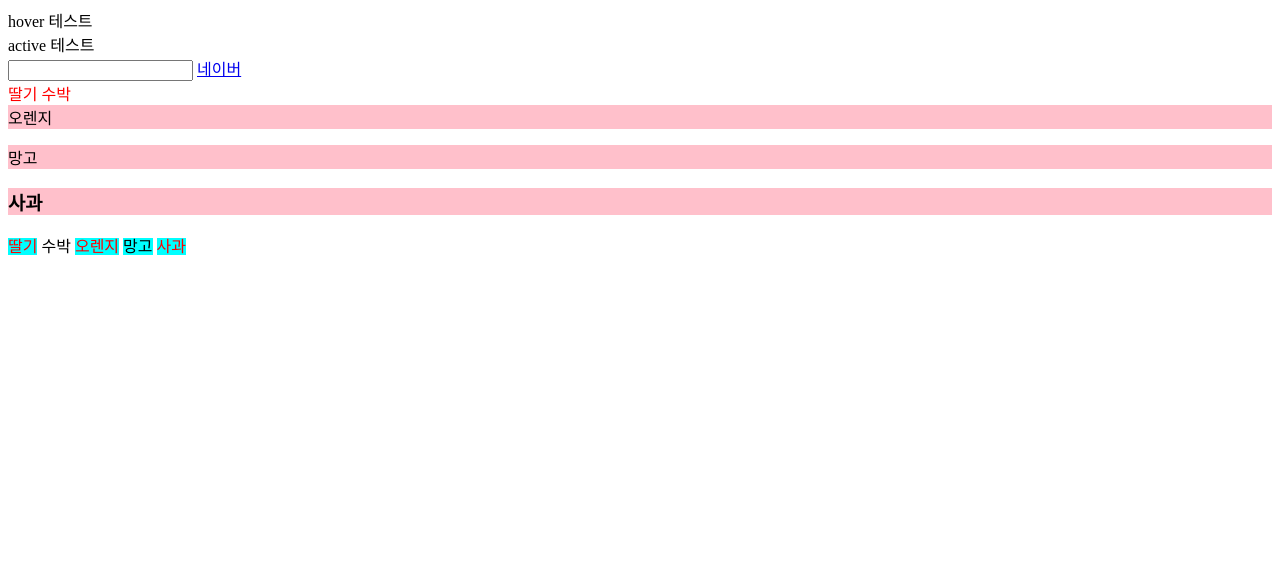
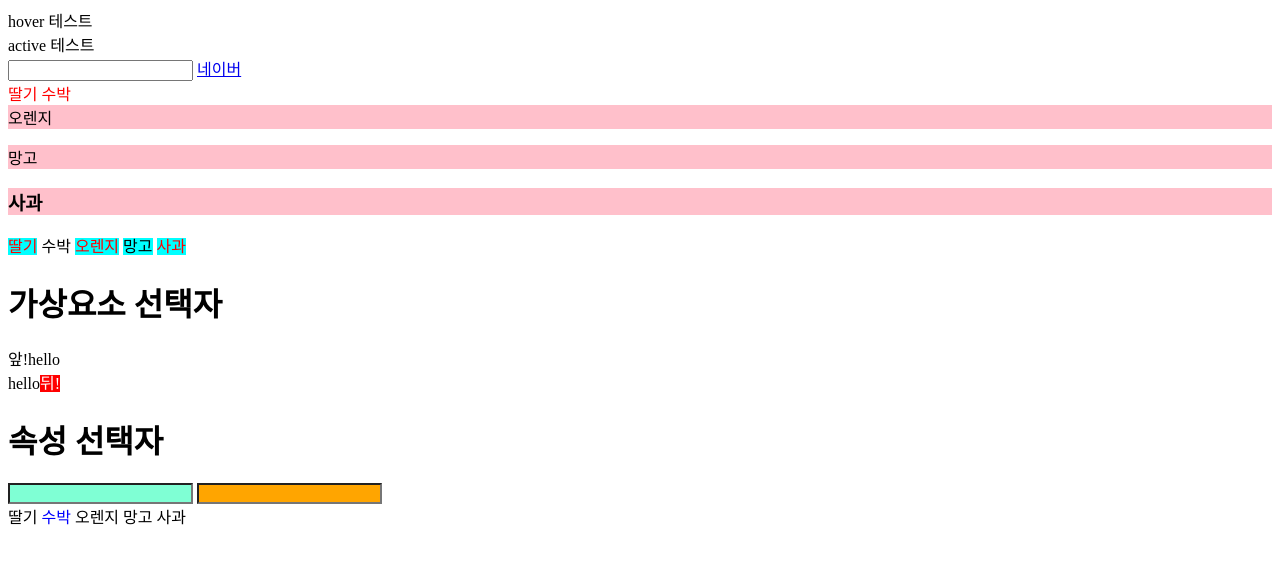
Before and after one commit to zyam1/jiwon-Sesac, a web app: file htmlCssJs/css_selector.html in a window 1280 px wide. Shown: the top 564 px of the page. Run offline with its HTML, style and script files only (its server is not run), Linux system fonts and the light colour scheme.

Commit message:
study:가상요소,속성 선택자

```diff
--- a/htmlCssJs/Css/css_selector.css
+++ b/htmlCssJs/Css/css_selector.css
@@ -40,3 +40,29 @@
 .fruits *:not(span){
     background-color: pink;
 }
+
+/* ::(가상요소 선택자) */
+.before_el::before{
+    content: "앞!";
+}
+
+div.after_el::after{
+    content: "뒤!";
+    color: white;
+    background-color: red;
+}
+
+input[type=password]{
+    background-color: orange;
+}
+input[name=Na]{
+    background-color: aquamarine;
+}
+/* ................ css우선순위..........*/
+.waterM_3{
+    color: red;
+}
+.fruits_3 > .waterM_3{
+    color: blue;
+}
+/* !important(예외적인느낌)>자식선택자>클래스/속성/가상 선택자>태그 선택자 */
--- a/htmlCssJs/css_selector.html
+++ b/htmlCssJs/css_selector.html
@@ -3,7 +3,7 @@
 <head>
     <meta charset="UTF-8">
     <meta name="viewport" content="width=device-width, initial-scale=1.0">
-    <title>Document</title>
+    <title>css선택자</title>
     <link rel="stylesheet" href="./Css/css_selector.css"/>
 </head>
 <body>
@@ -29,5 +29,25 @@
         <span>망고</span>
         <span>사과</span>
     </div>
+
+    <h1>가상요소 선택자</h1>
+    <div class="before_el">hello</div>
+    <div class="after_el">hello</div>
+
+    <h1>속성 선택자</h1>
+    <input type="text" name="Na" />
+    <input type="password" name="" />
+
+    <!-- ............................ -->
+    <div class="fruits_3">
+        <span>딸기</span>
+        <span class="waterM_3">수박</span>
+        <span>오렌지</span>
+        <span>망고</span>
+        <span>사과</span>
+    </div>
+
+    <!--  -->
+
 </body>
 </html>
```
Also changed, not shown: htmlCssJs/Css/Tcss.css (added, +21 -0 lines), htmlCssJs/Training/Tcss.html (added, +20 -0 lines).
